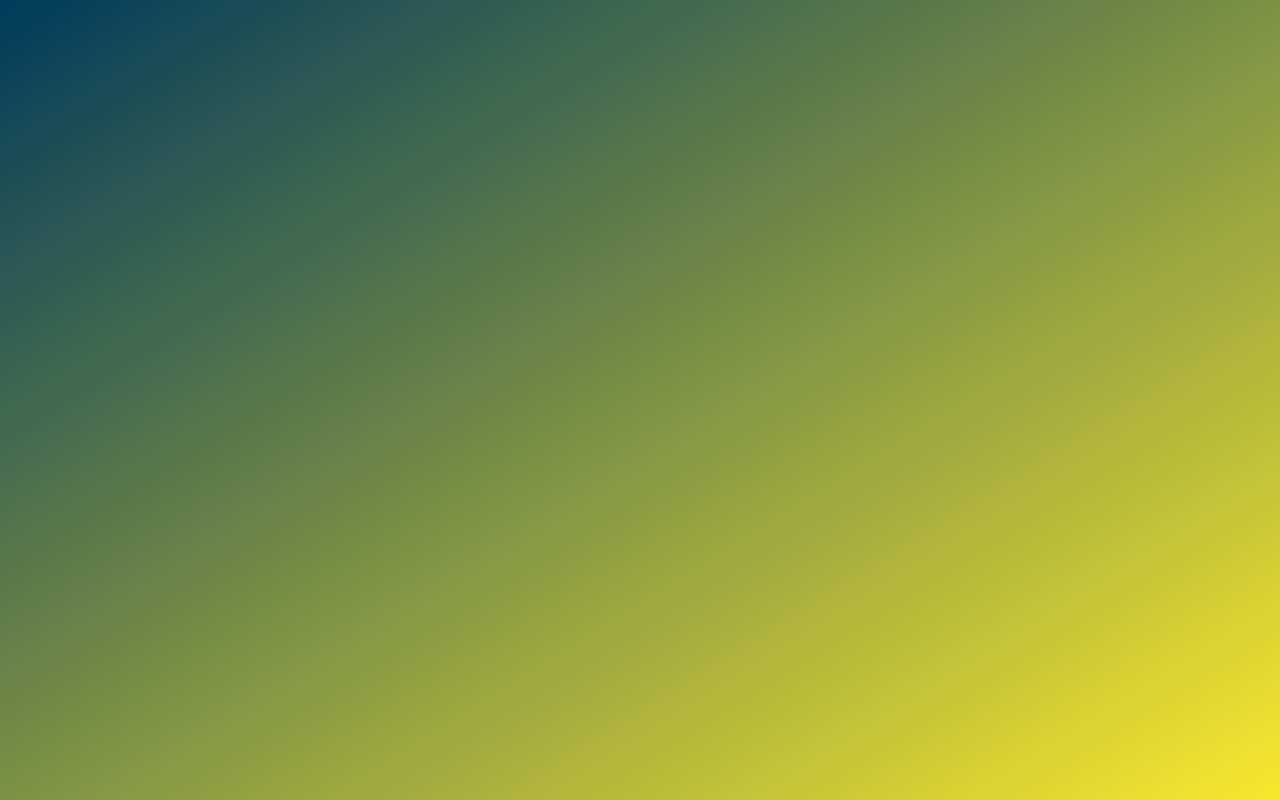
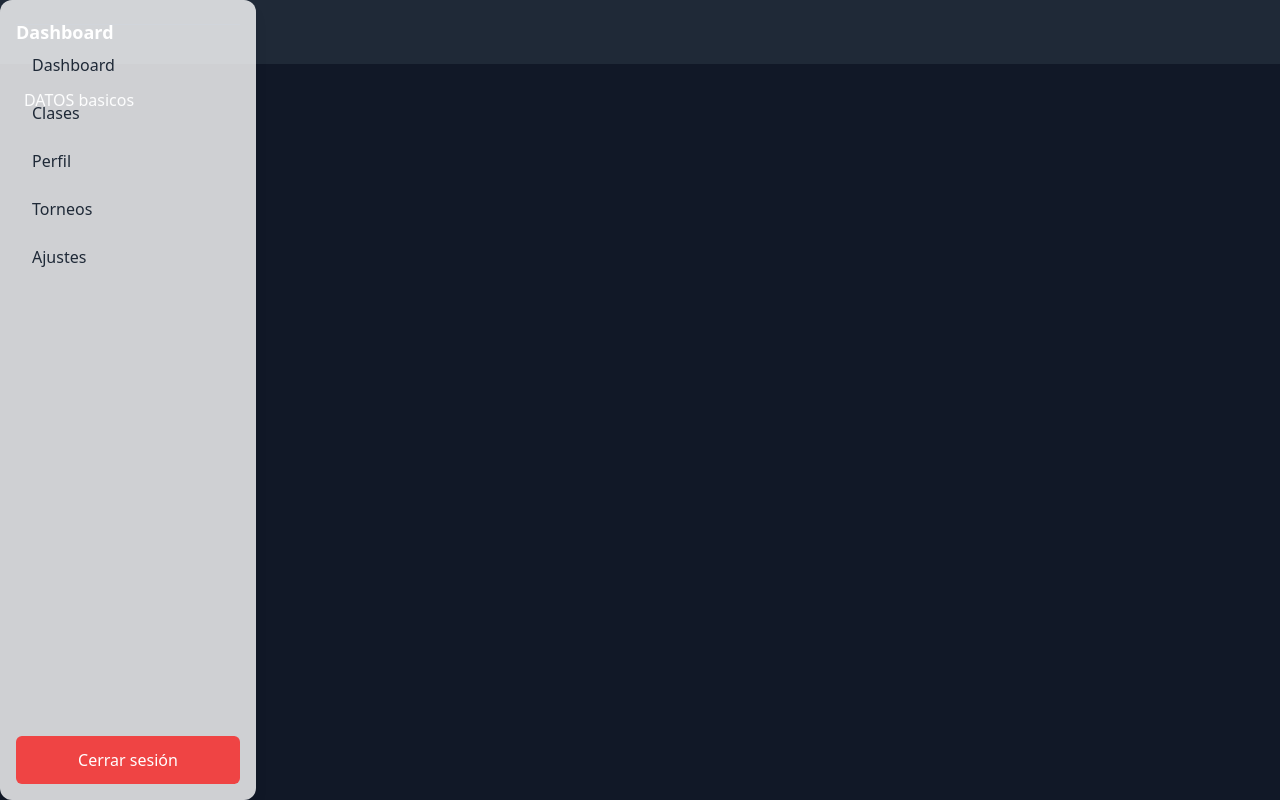
Before and after one commit to alejo1426/WebCasaBlanca, a React (Vite) app: page /Dashboard in a window 1280 px wide. Before the commit this address had no page. Built offline with nearby package versions, Linux system fonts and the light colour scheme.

Commit message:
Subiendo Archivos correctos

```diff
--- a/src/App.jsx
+++ b/src/App.jsx
@@ -3,6 +3,7 @@
 import Login from './components/Login';
 import SignUp from './components/SignUp';
 import Sidebar from './components/Sidebar';
+import Dashboard from './components/Dashboard';
 
 const App = () => {
     return (
@@ -14,6 +15,7 @@
                 <Route path="/Login" element={<Login />} />
                 <Route path="/signup" element={<SignUp />} />
                 <Route path="/Sidebar" element={<Sidebar />} />
+                <Route path="/Dashboard" element={<Dashboard />} />
             </Routes>
         </Router>
     );
--- /dev/null
+++ b/src/components/Dashboard.jsx
@@ -0,0 +1,23 @@
+import { useState } from 'react';
+import Sidebar from './Sidebar';
+import TopBar from './Topbar';
+
+const Dashboard = () => {
+  const [isSidebarOpen, setIsSidebarOpen] = useState(false);
+
+  const toggleSidebar = () => setIsSidebarOpen(prev => !prev);
+
+  return (
+    <div className="flex h-screen w-screen bg-gray-900 text-gray-100">
+        <Sidebar isSidebarOpen={isSidebarOpen} toggleSidebar={toggleSidebar} />
+        <div className="flex-grow flex flex-col">
+            <TopBar toggleSidebar={toggleSidebar} />
+            <main className="p-6 grid grid-cols-3 gap-6">
+            <h1>DATOS basicos</h1>
+            </main>
+        </div>
+    </div>
+  );
+};
+
+export default Dashboard;
--- a/src/components/Login.jsx
+++ b/src/components/Login.jsx
@@ -40,7 +40,7 @@
             localStorage.setItem('token', data.token);
 
             // Redirigir al usuario después del inicio de sesión exitoso
-            navigate('/Sidebar');
+            navigate('/Dashboard');
         } catch (error) {
             setError('Error en la conexión al servidor. Inténtalo de nuevo más tarde.');
         }
--- a/src/components/Sidebar.jsx
+++ b/src/components/Sidebar.jsx
@@ -2,101 +2,117 @@
 
 const Sidebar = () => {
   const [active, setActive] = useState(null);
-  const subMenuRefs = useRef({}); // Para manejar múltiples submenús
-  const [heights, setHeights] = useState({}); // Almacenar alturas
+  const subMenuRefs = useRef({});
+  const [heights, setHeights] = useState({});
+  const [isSidebarOpen, setIsSidebarOpen] = useState(false);
 
   useEffect(() => {
-    // Establece la altura de cada submenú según si está activo o no
-    const newHeights = {};
-    Object.keys(subMenuRefs.current).forEach((key) => {
-      newHeights[key] = key === active ? `${subMenuRefs.current[key].scrollHeight}px` : '0px';
-    });
+    const newHeights = Object.fromEntries(
+      Object.keys(subMenuRefs.current).map((key) => [
+        key,
+        key === active ? `${subMenuRefs.current[key].scrollHeight}px` : '0px',
+      ])
+    );
     setHeights(newHeights);
   }, [active]);
 
   const handleToggle = (item) => {
-    setActive(active === item ? null : item); // Alternar el submenú
+    setActive((prev) => (prev === item ? null : item));
   };
 
+  const handleCloseSidebar = (e) => {
+    if (e.target.id === 'overlay') setIsSidebarOpen(false);
+  };
+
+  const menuItems = [
+    { name: 'Dashboard', icon: 'Dashboard' },
+    { name: 'Clases', icon: 'lock-on' },
+    { name: 'Perfil', icon: 'person', subMenu: ['Información personal', 'Seguridad'] },
+    { name: 'Torneos', icon: 'lock-on' },
+    {
+      name: 'Ajustes',
+      icon: 'gear',
+      subMenu: ['Agregar', 'Modificar', 'Eliminar'],
+    },
+  ];
+
   return (
-    <aside className="fixed top-6 left-6 bottom-11 w-64 p-4 bg-white bg-opacity-80 rounded-xl flex flex-col gap-2 shadow-lg">
+    <>
+      <button
+        className="lg:hidden fixed top-4 left-4 z-50 bg-blue-500 text-white p-3 rounded-full shadow-md"
+        onClick={() => setIsSidebarOpen((prev) => !prev)}
+      >
+        <i className="ai-menu text-xl"></i>
+      </button>
+
+      <aside
+        className={`fixed top-0 left-0 h-full w-64 p-4 bg-white bg-opacity-80 rounded-xl shadow-lg transition-transform transform ${
+          isSidebarOpen ? 'translate-x-0' : '-translate-x-full'
+        } lg:translate-x-0 lg:inset-y-0 lg:fixed lg:left-0 lg:top-0 z-40 flex flex-col`}
+      >
         <header className="flex items-center h-18 pb-2 border-b border-gray-300"></header>
-      <ul className="list-none p-0 m-0 w-full">
-        {['dashboard', 'settings', 'create', 'profile', 'notifications', 'products', 'account'].map((item) => (
-          <li key={item}>
+
+        <ul className="list-none p-0 m-0 w-full flex-1 mt-8 lg:mt-4">
+          {menuItems.map(({ name, icon, subMenu }) => (
+            <li key={name}>
               <input
                 type="radio"
-              id={item}
+                id={name}
                 name="sidebar"
                 className="absolute scale-0"
-              onChange={() => handleToggle(item)}
-              checked={active === item}
+                onChange={() => handleToggle(name)}
+                checked={active === name}
               />
               <label
-              htmlFor={item}
+                htmlFor={name}
                 className={`flex items-center h-12 w-full rounded-md p-4 cursor-pointer ${
-                active === item ? 'bg-blue-400 text-white' : 'hover:bg-gray-200'
+                  active === name ? 'bg-blue-400 text-white' : 'hover:bg-gray-200'
                 }`}
               >
-              <i className={`ai-${item === 'dashboard' ? 'dashboard' : item === 'settings' ? 'gear' : item === 'create' ? 'folder-add' : item === 'profile' ? 'person' : item === 'notifications' ? 'bell' : item === 'products' ? 'cart' : 'lock-on'}`}></i>
-              <p className="flex-1 text-gray-800">{item.charAt(0).toUpperCase() + item.slice(1)}</p>
-              {['settings', 'create', 'profile'].includes(item) && (
-                <i className={`ai-chevron-down-small transform transition-transform duration-300 ${active === item ? 'rotate-180' : ''}`}></i>
+                <i className={`ai-${icon}`}></i>
+                <p className="flex-1 text-gray-800">{name}</p>
+                {subMenu && (
+                  <i
+                    className={`ai-chevron-down-small transform transition-transform duration-300 ${
+                      active === name ? 'rotate-180' : ''
+                    }`}
+                  ></i>
                 )}
               </label>
-            {['settings', 'create', 'profile'].includes(item) && (
+              {subMenu && (
                 <div
-                ref={(el) => (subMenuRefs.current[item] = el)} // Guardar referencia de cada submenú
-                style={{ height: heights[item] }}
-                className={`sub-menu bg-white shadow-md rounded-md overflow-hidden transition-height duration-300 ease-in-out`}
+                  ref={(el) => (subMenuRefs.current[name] = el)}
+                  style={{ height: heights[name] }}
+                  className="sub-menu bg-white shadow-md rounded-md overflow-hidden transition-height duration-300 ease-in-out"
                 >
                   <ul className="list-none p-0 m-0">
-                  {item === 'settings' && (
-                    <>
-                      <li>
-                        <button className="w-full text-left pl-12 py-2 text-gray-800 hover:bg-gray-200">Display</button>
+                    {subMenu.map((subItem) => (
+                      <li key={subItem}>
+                        <button className="w-full text-left pl-12 py-2 text-gray-800 hover:bg-gray-200">
+                          {subItem}
+                        </button>
                       </li>
-                      <li>
-                        <button className="w-full text-left pl-12 py-2 text-gray-800 hover:bg-gray-200">Appearance</button>
-                      </li>
-                      <li>
-                        <button className="w-full text-left pl-12 py-2 text-gray-800 hover:bg-gray-200">Preferences</button>
-                      </li>
-                    </>
-                  )}
-                  {item === 'create' && (
-                    <>
-                      <li>
-                        <button className="w-full text-left pl-12 py-2 text-gray-800 hover:bg-gray-200">Article</button>
-                      </li>
-                      <li>
-                        <button className="w-full text-left pl-12 py-2 text-gray-800 hover:bg-gray-200">Document</button>
-                      </li>
-                      <li>
-                        <button className="w-full text-left pl-12 py-2 text-gray-800 hover:bg-gray-200">Video</button>
-                      </li>
-                      <li>
-                        <button className="w-full text-left pl-12 py-2 text-gray-800 hover:bg-gray-200">Presentation</button>
-                      </li>
-                    </>
-                  )}
-                  {item === 'profile' && (
-                    <>
-                      <li>
-                        <button className="w-full text-left pl-12 py-2 text-gray-800 hover:bg-gray-200">Avatar</button>
-                      </li>
-                      <li>
-                        <button className="w-full text-left pl-12 py-2 text-gray-800 hover:bg-gray-200">Theme</button>
-                      </li>
-                    </>
-                  )}
+                    ))}
                   </ul>
                 </div>
               )}
             </li>
           ))}
         </ul>
+
+        <button className="w-full py-3 text-center bg-red-500 text-white rounded-md hover:bg-red-600 mt-auto">
+          Cerrar sesión
+        </button>
       </aside>
+
+      {isSidebarOpen && (
+        <div
+          id="overlay"
+          className="fixed inset-0 bg-black bg-opacity-50 z-30 lg:hidden"
+          onClick={handleCloseSidebar}
+        ></div>
+      )}
+    </>
   );
 };
 
--- /dev/null
+++ b/src/components/Topbar.jsx
@@ -0,0 +1,13 @@
+const TopBar = ({ toggleSidebar, isSidebarOpen }) => {
+    return (
+      <div className="w-full h-16 bg-gray-800 text-white flex items-center justify-between px-4">
+        <button onClick={toggleSidebar} className="lg:hidden">
+          <i className="ai-menu"></i>
+        </button>
+        <h1 className="text-lg font-bold">Dashboard</h1>
+        {/* Aquí puedes añadir más elementos como el perfil del usuario o notificaciones */}
+      </div>
+    );
+  };
+
+export default TopBar;
```
Lines whose indentation alone changed are shown as unchanged.
